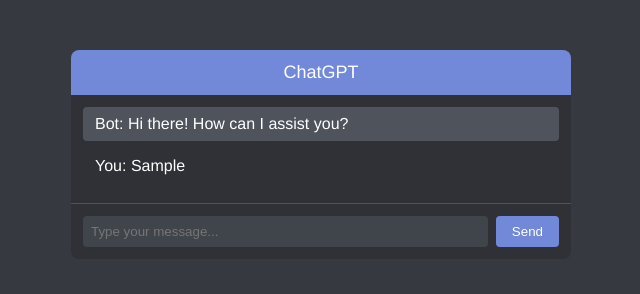
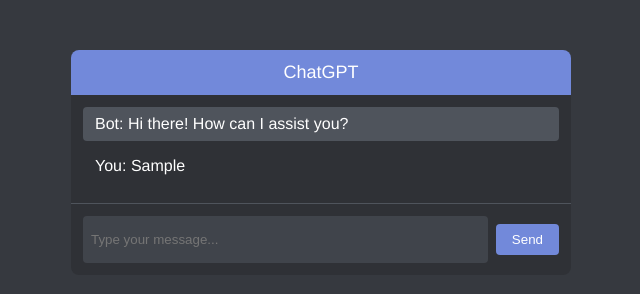
Before and after one commit to CryptedEx/ChatGPT, a plain HTML site: page index.html in a window 1280 px wide. Both pictures are taken after typing "Sample" into the empty fields and a click on the button "Send". Shown: the whole page, without its empty margins (319-959 px from the left). Drawn offline with Linux system fonts and the light colour scheme; no server answers.

Commit message:
Update index.html

```diff
--- a/index.html
+++ b/index.html
@@ -62,6 +62,9 @@
             background-color: #40444b;
             color: #fff;
             outline: none;
+            resize: none;
+            transition: height 0.2s;
+            overflow: hidden;
         }
 
         .send-button {
@@ -109,7 +112,7 @@
             document.getElementById('userInput').value = '';
 
             // Make a request to the ChatGPT API
-            const response = await fetch('https://api.openai.com/v1/chat/completions', {
+            const response = await fetch('https://api.openai.com/v1/engines/gpt-3.5-turbo/completions', {
                 method: 'POST',
                 headers: {
                     'Content-Type': 'application/json',
@@ -118,10 +121,6 @@
                 body: JSON.stringify({
                     model: 'gpt-3.5-turbo',
                     messages: [
-                        {
-                            role: 'system',
-                            content: 'You are a helpful assistant.'
-                        },
                         {
                             role: 'user',
                             content: userInput
@@ -136,6 +135,12 @@
             const botMessage = data.choices[0].message.content;
             appendMessage('Bot: ' + botMessage, 'bot');
         }
+
+        // Add this script to handle dynamic resizing of the input box
+        document.getElementById('userInput').addEventListener('input', function() {
+            this.style.height = 'auto';
+            this.style.height = this.scrollHeight + 'px';
+        });
     </script>
 </body>
 </html>
```
